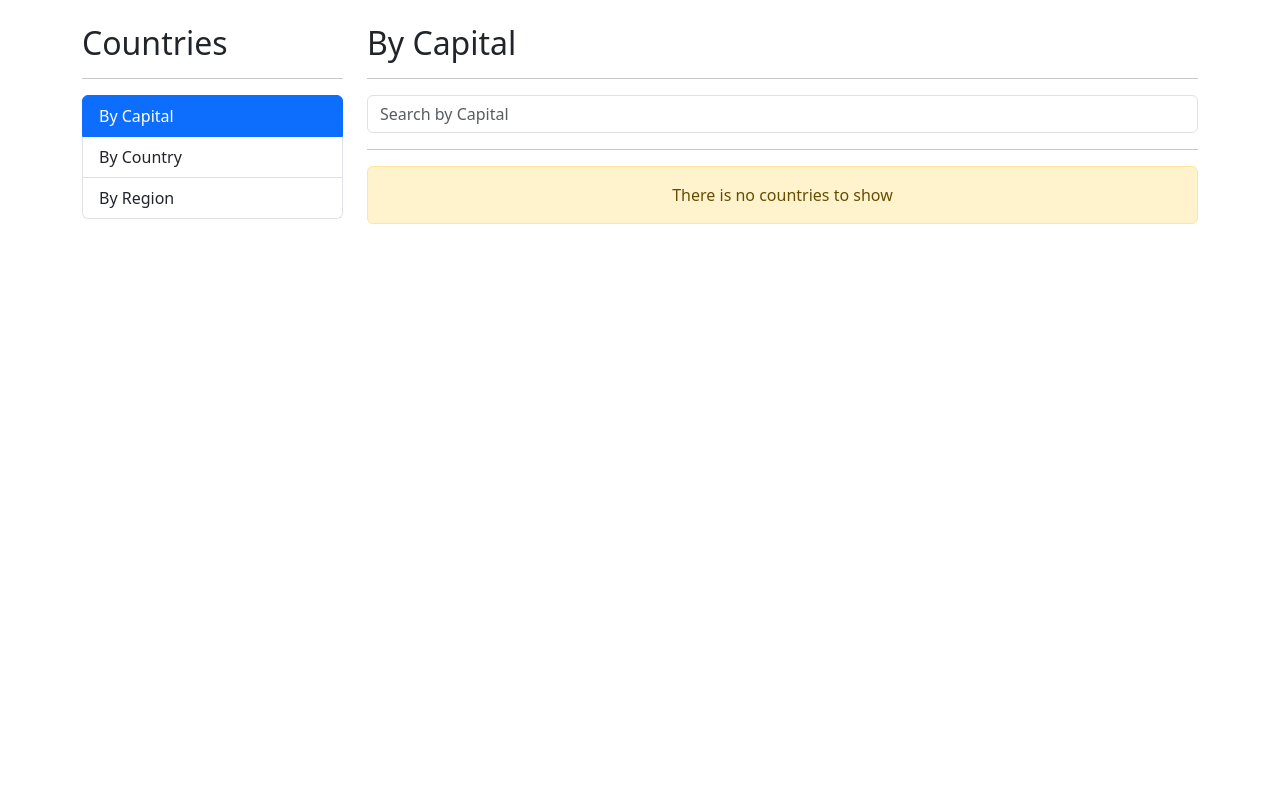
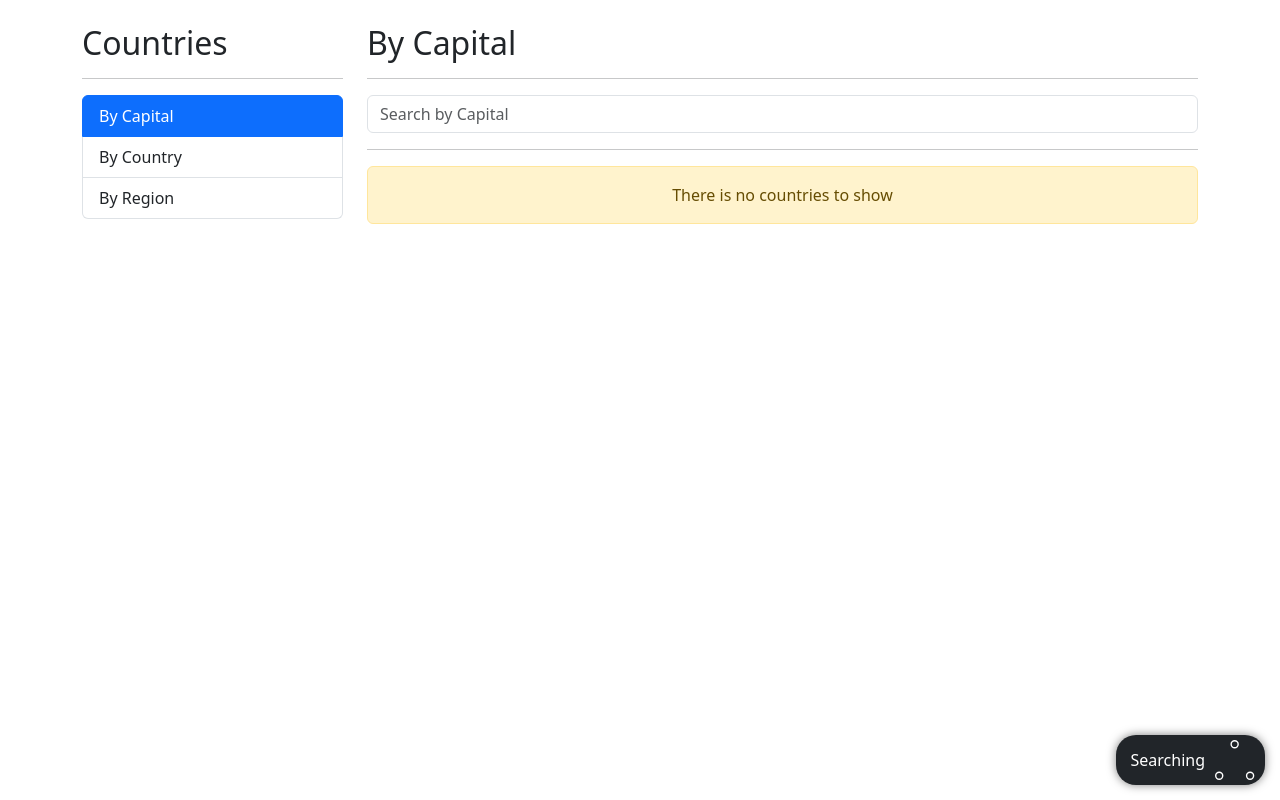
Before and after one commit to cronero95/angular-countries-app, an Angular app: page /countries/by-capital in a window 1280 px wide. Built offline with nearby package versions, Linux system fonts and the light colour scheme.

Commit message:
Create component to show a loading spinner.

```diff
--- a/src/app/countries/pages/by-capital-page/by-capital-page.component.html
+++ b/src/app/countries/pages/by-capital-page/by-capital-page.component.html
@@ -17,6 +17,8 @@
 <div class="row">
   <div class="col">
 
+    <shared-loading-spinner></shared-loading-spinner>
+
     <countries-country-table [countries]="countries"></countries-country-table>
 
   </div>
--- /dev/null
+++ b/src/app/shared/components/loading-spinner/loading-spinner.component.css
@@ -0,0 +1,17 @@
+.spinner-container {
+  position: fixed;
+  bottom: 15px;
+  right: 15px;
+  background-color: black;
+  color: white;
+  padding: 5px 10px;
+  border-radius: 20px;
+  display: flex;
+  align-items: center;
+  box-shadow: 0 0 10px rgba(0, 0, 0, 0.5);
+}
+
+span {
+  margin-left: 5px;
+  margin-right: 10px;
+}
--- /dev/null
+++ b/src/app/shared/components/loading-spinner/loading-spinner.component.html
@@ -0,0 +1,51 @@
+<div class="spinner-container bg-dark">
+  <span>Searching</span>
+
+  <!-- By Sam Herbert (@sherb), for everyone. More @ http://goo.gl/7AJzbL -->
+  <svg width="40" height="40" viewBox="0 0 57 57" xmlns="http://www.w3.org/2000/svg" stroke="#fff">
+    <g fill="none" fill-rule="evenodd">
+        <g transform="translate(1 1)" stroke-width="2">
+            <circle cx="5" cy="50" r="5">
+                <animate attributeName="cy"
+                    begin="0s" dur="2.2s"
+                    values="50;5;50;50"
+                    calcMode="linear"
+                    repeatCount="indefinite" />
+                <animate attributeName="cx"
+                    begin="0s" dur="2.2s"
+                    values="5;27;49;5"
+                    calcMode="linear"
+                    repeatCount="indefinite" />
+            </circle>
+            <circle cx="27" cy="5" r="5">
+                <animate attributeName="cy"
+                    begin="0s" dur="2.2s"
+                    from="5" to="5"
+                    values="5;50;50;5"
+                    calcMode="linear"
+                    repeatCount="indefinite" />
+                <animate attributeName="cx"
+                    begin="0s" dur="2.2s"
+                    from="27" to="27"
+                    values="27;49;5;27"
+                    calcMode="linear"
+                    repeatCount="indefinite" />
+            </circle>
+            <circle cx="49" cy="50" r="5">
+                <animate attributeName="cy"
+                    begin="0s" dur="2.2s"
+                    values="50;50;5;50"
+                    calcMode="linear"
+                    repeatCount="indefinite" />
+                <animate attributeName="cx"
+                    from="49" to="49"
+                    begin="0s" dur="2.2s"
+                    values="49;5;27;49"
+                    calcMode="linear"
+                    repeatCount="indefinite" />
+            </circle>
+        </g>
+    </g>
+  </svg>
+
+</div>
--- a/src/app/shared/shared.module.ts
+++ b/src/app/shared/shared.module.ts
@@ -7,6 +7,7 @@ import { ContactPageComponent } from './pages/contact-page/contact-page.componen
 import { HomePageComponent } from './pages/home-page/home-page.component';
 import { SearchBoxComponent } from './components/search-box/search-box.component';
 import { SidebarComponent } from './components/sidebar/sidebar.component';
+import { LoadingSpinnerComponent } from './components/loading-spinner/loading-spinner.component';
 
 
 
@@ -17,6 +18,7 @@ import { SidebarComponent } from './components/sidebar/sidebar.component';
     HomePageComponent,
     SearchBoxComponent,
     SidebarComponent,
+    LoadingSpinnerComponent,
   ],
   imports: [
     CommonModule,
@@ -28,6 +30,7 @@ import { SidebarComponent } from './components/sidebar/sidebar.component';
     HomePageComponent,
     SearchBoxComponent,
     SidebarComponent,
+    LoadingSpinnerComponent,
   ]
 })
 export class SharedModule { }
```
Also changed, not shown: src/app/shared/components/loading-spinner/loading-spinner.component.ts (added, +10 -0 lines).
